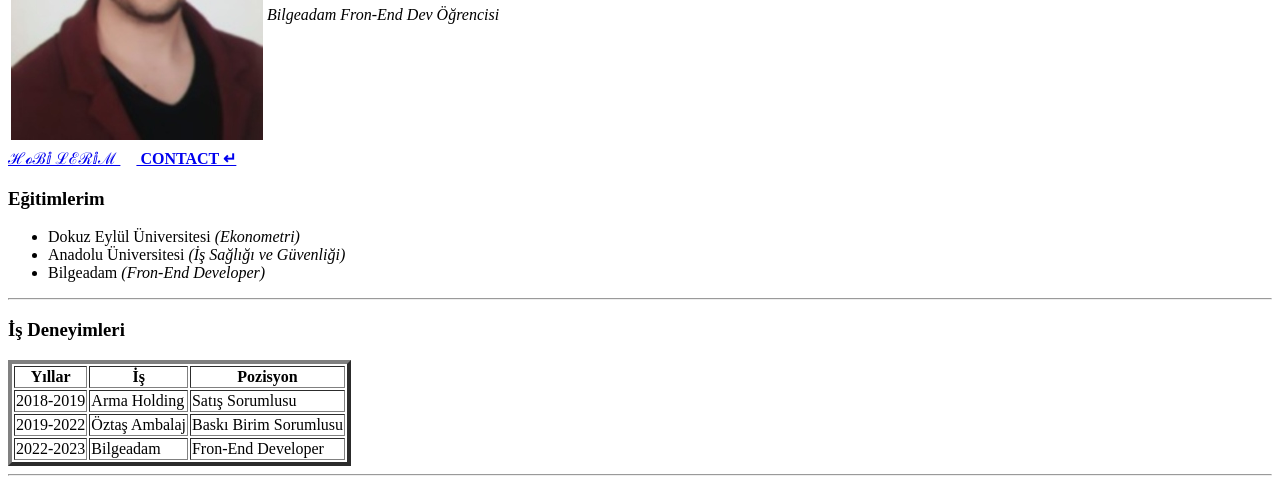
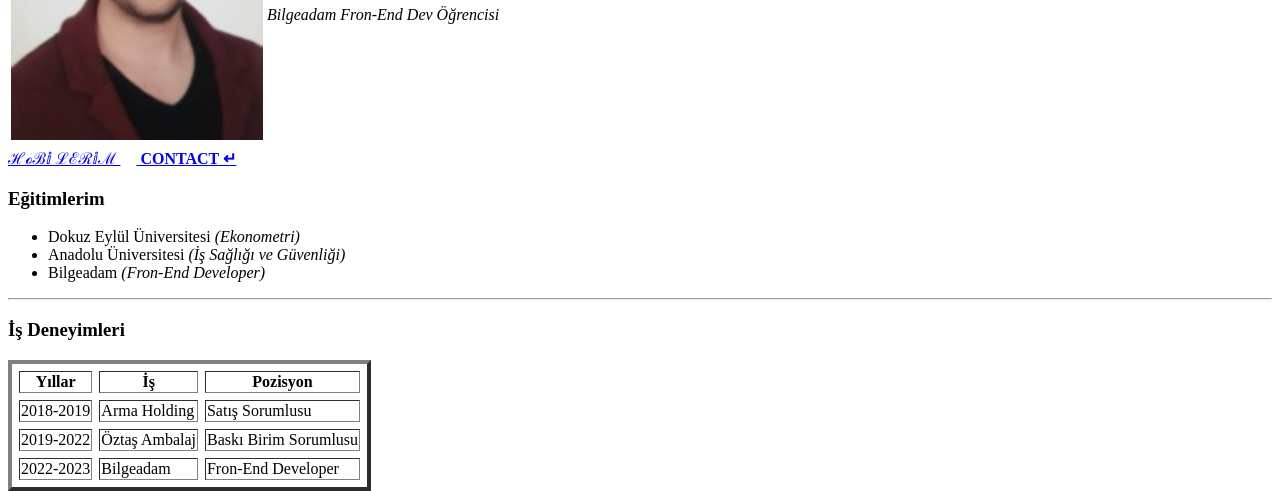
Before and after one commit to altun93/CV, a plain HTML site: page index.html in a window 1280 px wide. Shown: the part 189-680 px from the top of the page. Drawn offline with Linux system fonts and the light colour scheme.

Commit message:
Add files via upload

```diff
--- a/index.html
+++ b/index.html
@@ -40,7 +40,8 @@
         </section>
         <hr>
         <h3>İş Deneyimleri</h3>
-        <table border="4">
+        <table border="4" table cellspacing="7">
+
             <thead>
                 <tr>
                     <th>Yıllar</th>
```
